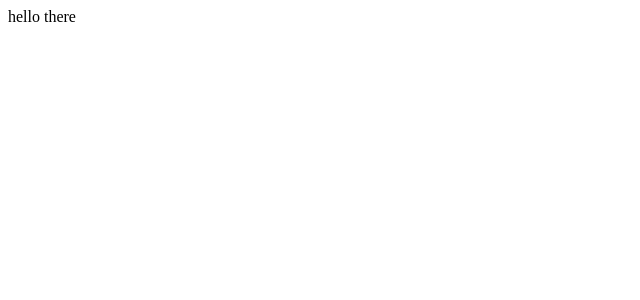
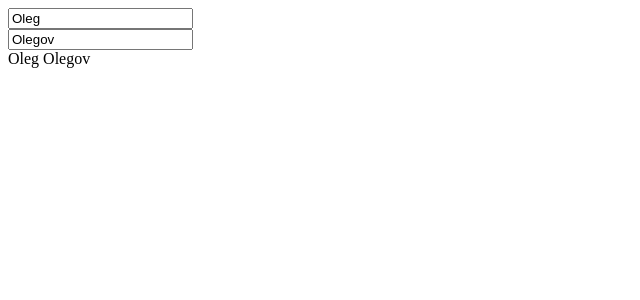
Before and after one commit to furyOfFingers/masterMind, a React app: page / in a window 1280 px wide. Shown: the top 300 px of the page, without its empty margins (0-640 px from the left). Built offline with nearby package versions, Linux system fonts and the light colour scheme.

Commit message:
After copy redux lib

```diff
--- a/src/index.tsx
+++ b/src/index.tsx
@@ -1,5 +1,18 @@
-import React from "react";
-import ReactDOM from "react-dom";
+import React from 'react';
+import ReactDOM from 'react-dom';
 import App from './js/components/App';
+import { Provider } from 'react-redux';
+import { createStore } from 'redux';
+import { rootReducer } from './store/reducers';
 
-ReactDOM.render(<App />, document.getElementById("index"));
+export const ACTION_CHANGE_FIRST_NAME = 'ACTION_CHANGE_FIRST_NAME';
+export const ACTION_CHANGE_SECOND_NAME = 'ACTION_CHANGE_SECOND_NAME';
+
+const store = createStore(rootReducer);
+
+ReactDOM.render(
+  <Provider store={store}>
+    <App />
+  </Provider>,
+  document.getElementById('index')
+);
--- a/src/js/components/App.tsx
+++ b/src/js/components/App.tsx
@@ -1,12 +1,68 @@
 import React from 'react';
 import Notification from './ClientCard/Notification';
+import { bindActionCreators } from 'redux';
+import { connect } from 'react-redux';
+import { changeFirstName, changeSecondName} from '../../store/actions'
 // import { DocumentCardCompactExample } from './ClientCard/ClientCard';
 
-const App: React.FC = ({}): JSX.Element => (
-  <div>
-    <Notification text='hello there'></Notification>
-    {/* <DocumentCardCompactExample></DocumentCardCompactExample> */}
-  </div>
-);
+// const App: React.FC = ({}): JSX.Element => (
+//   <div>
+//     <Notification text='hello there'></Notification>
+//     {/* <DocumentCardCompactExample></DocumentCardCompactExample> */}
+//   </div>
+// );
 
-export default App;
+class App extends React.Component {
+  render() {
+    const {
+      firstName,
+      secondName,
+      changeFirstName,
+      changeSecondName
+    } = this.props;
+
+    return (
+      <div className='App'>
+        <div>
+          <input
+            value={this.props.firstName}
+            type='text'
+            placeholder='First Name'
+            onChange={event => {
+              changeFirstName(event.target.value);
+            }}
+          />
+        </div>
+
+        <div>
+          <input
+            value={this.props.secondName}
+            type='text'
+            placeholder='Second Name'
+            onChange={event => {
+              changeSecondName(event.target.value);
+            }}
+          />
+        </div>
+
+        <div>{`${firstName} ${secondName}`}</div>
+      </div>
+    );
+  }
+}
+
+const mapStateToProps = state => {
+  return {
+    firstName: state.firstName,
+    secondName: state.secondName
+  };
+};
+
+const mapDispatchToProps = dispatch => {
+  return {
+    changeFirstName: bindActionCreators(changeFirstName, dispatch),
+    changeSecondName: bindActionCreators(changeSecondName, dispatch)
+  };
+};
+
+export default connect(mapStateToProps, mapDispatchToProps)(App);
--- /dev/null
+++ b/src/store/actions.js
@@ -0,0 +1,15 @@
+import { ACTION_CHANGE_FIRST_NAME, ACTION_CHANGE_SECOND_NAME } from '../index';
+
+export const changeFirstName = (newFirstName) => {
+  return {
+    type: ACTION_CHANGE_FIRST_NAME,
+    payload: newFirstName
+  }
+}
+
+export const changeSecondName = (newSecondName) => {
+  return {
+    type: ACTION_CHANGE_SECOND_NAME,
+    payload: newSecondName
+  }
+}
--- /dev/null
+++ b/src/store/reducers.js
@@ -0,0 +1,19 @@
+import { ACTION_CHANGE_FIRST_NAME, ACTION_CHANGE_SECOND_NAME } from '../index';
+
+const InitialState = {
+  firstName: 'Oleg',
+  secondName: 'Olegov'
+};
+
+export const rootReducer = (state = InitialState, action) => {
+  switch (action.type) {
+    case ACTION_CHANGE_FIRST_NAME:
+      return { ...state, firstName: action.payload }
+
+    case ACTION_CHANGE_SECOND_NAME:
+      return { ...state, secondName: action.payload }
+
+    default:
+      return { ...state }
+  }
+}
```
Also changed, not shown: package.json (+6 -3 lines), 1 other file (tests, documents, lock files or other folders).
